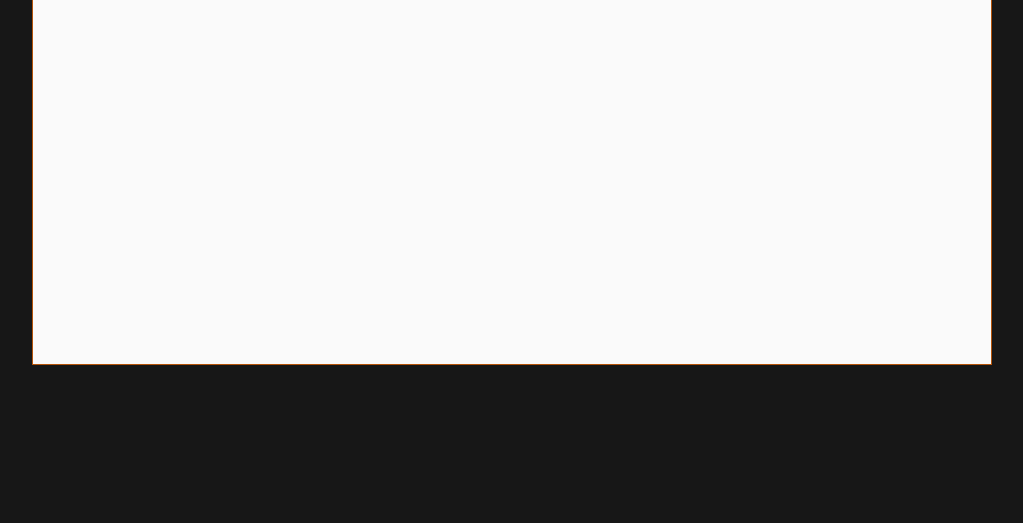
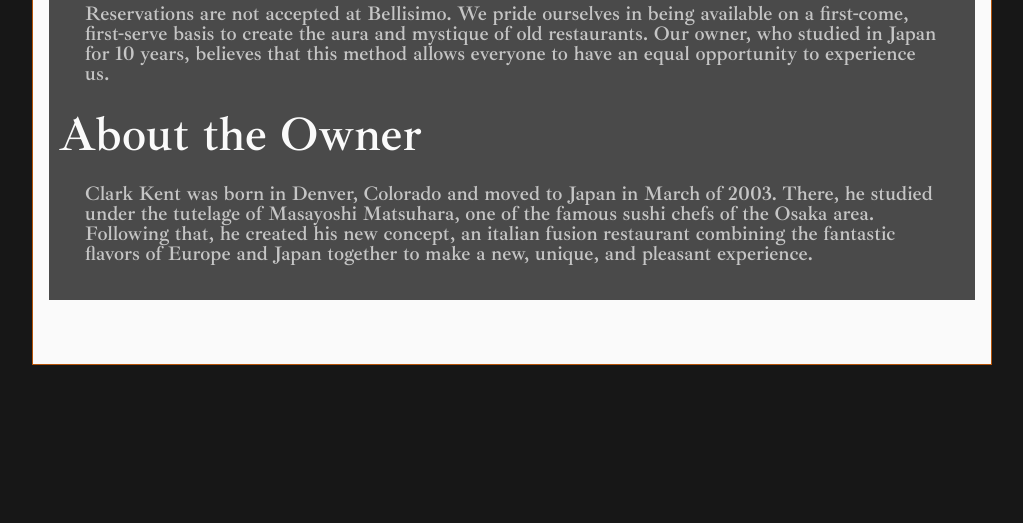
Before and after one commit to Gatteber/restaurant-page, a website built with webpack: page dist/index.html in a window 1280 px wide. Shown: the part 660-1183 px from the top of the page, without its empty margins (128-1151 px from the left). Built offline with nearby package versions, Linux system fonts and the light colour scheme.

Commit message:
Added text styling and added about us, about you, and about owner to content-main div

```diff
--- a/src/pageinit.js
+++ b/src/pageinit.js
@@ -54,7 +54,19 @@
     const getCard = document.querySelector('.content-card');
     pageLoad.makeElement(getCard, 'div', 'card-main', null);
     const getMain = document.querySelector('.card-main');
-    getMain.innerHTML = "A picture. That's where it all started for us. Here at Bellisimo, we want you to have a great experience, whether it's at our restaurant or in your life. We are dedicated to making it perfect."
+    pageLoad.makeElement(getMain, 'h1', 'card-about-header', "About Us");
+    // getMain.innerHTML = "About Us"
+    pageLoad.makeElement(getMain, 'p', 'card-about', null);
+    const getAbout = document.querySelector('.card-about');
+    getAbout.innerHTML = "A picture. That's where it all started for us. Here at Bellisimo, we want you to have a great experience, whether it's at our restaurant or in your life. We are dedicated to making it perfect. Our chefs and staff spend their time dreaming of a way to make every experience nothing short of our name: Bellisimo.";
+    pageLoad.makeElement(getMain, 'h1', 'card-about-you', "About You");
+    pageLoad.makeElement(getMain, 'p', 'card-about-you-inner', null);
+    const getAboutYou = document.querySelector('.card-about-you-inner');
+    getAboutYou.innerHTML = "Reservations are not accepted at Bellisimo. We pride ourselves in being available on a first-come, first-serve basis to create the aura and mystique of old restaurants. Our owner, who studied in Japan for 10 years, believes that this method allows everyone to have an equal opportunity to experience us.";
+    pageLoad.makeElement(getMain, 'h1', 'card-about-owner', "About the Owner");
+    pageLoad.makeElement(getMain, 'p', 'card-about-owner-inner', null);
+    const getAboutOwner = document.querySelector('.card-about-owner-inner');
+    getAboutOwner.innerHTML = "Clark Kent was born in Denver, Colorado and moved to Japan in March of 2003. There, he studied under the tutelage of Masayoshi Matsuhara, one of the famous sushi chefs of the Osaka area. Following that, he created his new concept, an italian fusion restaurant combining the fantastic flavors of Europe and Japan together to make a new, unique, and pleasant experience.";
 }
 
 
--- a/src/scss/_body.scss
+++ b/src/scss/_body.scss
@@ -1,12 +1,18 @@
 @import './variables';
+@font-face {
+    font-family: 'Ibarra';
+    src: url('/src/IbarraRealNova-VariableFont_wght.ttf') format('truetype');
+    font-weight: 600;
+    font-style: normal;
+}
 
 .content-body {
-    height: 100vh;
+    min-height: 100vh;
     background-color: $black;
 }
 
 .content-card {
-    height: 80vh;
+    min-height: 80vh;
     margin-left: 10rem;
     margin-right: 10rem;
     background-color: $white;
@@ -17,9 +23,21 @@
 .card-main {
     margin: 1rem;
     padding: 10px;
+    font-size: 3rem;
+    color: $white;
+    background-color: black;
+    opacity: 70%;
+    font-family: 'Ibarra', arial;
+
+}
+
+.card-about, .card-about-you-inner, .card-about-owner-inner {
+    margin: 1rem;
+    padding: 10px;
     font-size: 1.25rem;
     color: $white;
     background-color: black;
     opacity: 70%;
     // border: 1px solid $black;
+    font-family: 'Ibarra', arial;
 }
--- a/src/scss/_header.scss
+++ b/src/scss/_header.scss
@@ -5,6 +5,7 @@
     font-weight: 600;
     font-style: normal;
   }
+
 .content-header {
     background-color: $black;
     overflow: hidden;
@@ -27,7 +28,7 @@
 }
 
 .header-text {
-    font-family: 'CC';
+    font-family: 'CC', arial;
     font-size: 60px;
     position: absolute;
     color: black;
```
Also changed, not shown: README.md, dist/abfadc9d385400d42c88.ttf (added), dist/main.js, src/IbarraRealNova-VariableFont_wght.ttf (added).
